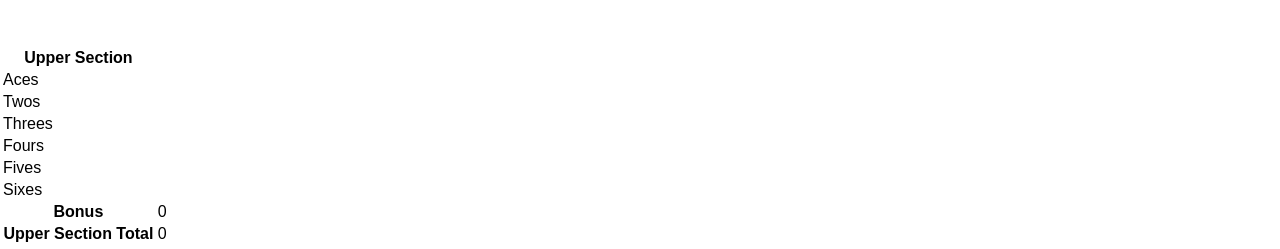
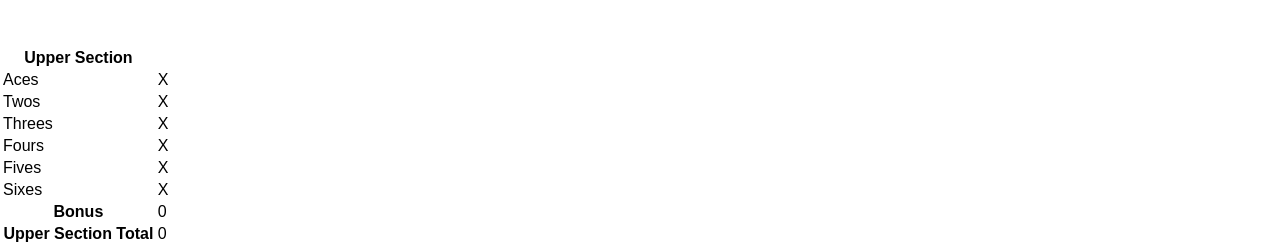
Before and after one commit to cifarquhar/yahtzee, a React (Create React App) app: page / in a window 1280 px wide. Shown: the part 294-543 px from the top of the page. Built offline with nearby package versions, Linux system fonts and the light colour scheme.

Commit message:
refactor scoreard to show X if no score for value

```diff
--- a/src/components/Scorecard.jsx
+++ b/src/components/Scorecard.jsx
@@ -23,27 +23,27 @@ class Scorecard extends Component {
           </tr>
           <tr>
             <td>Aces</td>
-            <td>{scoring.aces}</td>
+            <td>{scoring.aces ? scoring.aces : "X"}</td>
           </tr>
           <tr>
             <td>Twos</td>
-            <td>{scoring.twos}</td>
+            <td>{scoring.twos ? scoring.twos : "X"}</td>
           </tr>
           <tr>
             <td>Threes</td>
-            <td>{scoring.threes}</td>
+            <td>{scoring.threes ? scoring.threes : "X"}</td>
           </tr>
           <tr>
             <td>Fours</td>
-            <td>{scoring.fours}</td>
+            <td>{scoring.fours ? scoring.fours : "X"}</td>
           </tr>
           <tr>
             <td>Fives</td>
-            <td>{scoring.fives}</td>
+            <td>{scoring.fives ? scoring.fives : "X"}</td>
           </tr>
           <tr>
             <td>Sixes</td>
-            <td>{scoring.sixes}</td>
+            <td>{scoring.sixes ? scoring.sixes : "X"}</td>
           </tr>
           <tr>
             <th>Bonus</th>
```
